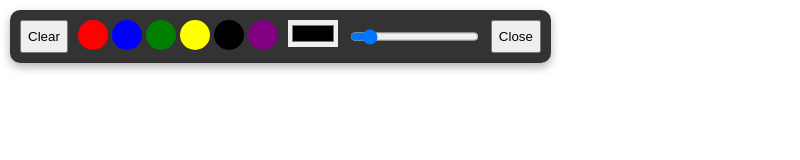
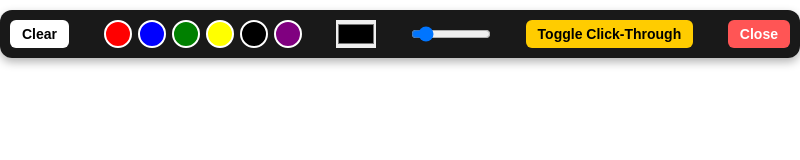
Before and after one commit to Sontara444/EpicPenTool, an Electron app: page index.html in a window 800 px wide. Drawn offline with Linux system fonts and the light colour scheme.

Commit message:
color palette added

```diff
--- a/index.html
+++ b/index.html
@@ -3,31 +3,35 @@
 <head>
     <meta charset="UTF-8">
     <meta name="viewport" content="width=device-width, initial-scale=1.0">
+    <meta http-equiv="Content-Security-Policy" content="default-src 'self'; style-src 'self' 'unsafe-inline'; script-src 'self' 'unsafe-inline'">
     <title>Epic Pen</title>
     <link rel="stylesheet" href="styles.css">
 </head>
 <body>
     <div id="toolbar">
-        <button onclick="clearCanvas()">Clear</button>
+        <button id="clearBtn">Clear</button>
 
         <!-- 🎨 Color Palette -->
         <div id="colorPalette">
-            <button class="color-btn" style="background: red;" onclick="changeColor('#ff0000')"></button>
-            <button class="color-btn" style="background: blue;" onclick="changeColor('#0000ff')"></button>
-            <button class="color-btn" style="background: green;" onclick="changeColor('#008000')"></button>
-            <button class="color-btn" style="background: yellow;" onclick="changeColor('#ffff00')"></button>
-            <button class="color-btn" style="background: black;" onclick="changeColor('#000000')"></button>
-            <button class="color-btn" style="background: purple;" onclick="changeColor('#800080')"></button>
+            <button class="color-btn" style="background: red;" data-color="#ff0000"></button>
+            <button class="color-btn" style="background: blue;" data-color="#0000ff"></button>
+            <button class="color-btn" style="background: green;" data-color="#008000"></button>
+            <button class="color-btn" style="background: yellow;" data-color="#ffff00"></button>
+            <button class="color-btn" style="background: black;" data-color="#000000"></button>
+            <button class="color-btn" style="background: purple;" data-color="#800080"></button>
         </div>
 
         <!-- 🎨 Custom Color Picker -->
-        <input type="color" id="colorPicker" onchange="changeColor(this.value)">
+        <input type="color" id="colorPicker">
 
         <!-- 🔧 Pen Size -->
-        <input type="range" id="sizePicker" min="1" max="10" value="2" onchange="changeSize(this.value)">
+        <input type="range" id="sizePicker" min="1" max="10" value="2">
+
+        <!-- 🔄 Click-Through Mode -->
+        <button id="clickThroughBtn">Toggle Click-Through</button>
 
         <!-- ❌ Close Button -->
-        <button onclick="closeApp()">Close</button>
+        <button id="closeBtn">Close</button>
     </div>
 
     <canvas id="drawCanvas"></canvas>
--- a/package.json
+++ b/package.json
@@ -11,7 +11,9 @@
   "description": "",
   "dependencies": {
     "canvas": "^3.1.0",
-    "electron": "^35.0.3",
     "electron-is-dev": "^3.0.1"
+  },
+  "devDependencies": {
+    "electron": "^35.0.3"
   }
 }
--- a/renderer.js
+++ b/renderer.js
@@ -3,55 +3,101 @@ const { ipcRenderer } = require("electron");
 const canvas = document.getElementById("drawCanvas");
 const ctx = canvas.getContext("2d");
 
+// Set initial canvas size
 canvas.width = window.innerWidth;
 canvas.height = window.innerHeight;
 
+// Variables
 let drawing = false;
 let penColor = "#ff0000";
 let penSize = 2;
+let clickThroughEnabled = false;
 
+// 🖌️ Start Drawing
 function startDraw(e) {
     drawing = true;
     draw(e);
 }
 
+// 🛑 Stop Drawing
 function endDraw() {
     drawing = false;
     ctx.beginPath();
 }
 
+// 🎨 Drawing Function
 function draw(e) {
     if (!drawing) return;
+
+    const x = e.clientX || e.touches?.[0]?.clientX;
+    const y = e.clientY || e.touches?.[0]?.clientY;
 
     ctx.lineWidth = penSize;
     ctx.lineCap = "round";
     ctx.strokeStyle = penColor;
 
-    ctx.lineTo(e.clientX, e.clientY);
+    ctx.lineTo(x, y);
     ctx.stroke();
     ctx.beginPath();
-    ctx.moveTo(e.clientX, e.clientY);
+    ctx.moveTo(x, y);
 }
 
+// 🧹 Clear Canvas
 function clearCanvas() {
     ctx.clearRect(0, 0, canvas.width, canvas.height);
 }
 
+// 🎨 Change Pen Color
 function changeColor(newColor) {
     penColor = newColor;
+    document.getElementById("colorPicker").value = newColor;
 }
 
+// 🔧 Change Pen Size
 function changeSize(newSize) {
     penSize = newSize;
 }
 
-// ✅ Fix: Properly send event to close app
-function closeApp() {
-    console.log("Close button clicked! Sending close request.");
-    ipcRenderer.send("close-app"); // Send event to main process
+function toggleClickThrough() {
+    clickThroughEnabled = !clickThroughEnabled;
+    ipcRenderer.send("toggle-click-through", clickThroughEnabled);
+
+    // Debugging logs
+    console.log("Sent click-through:", clickThroughEnabled);
+
+    // Update button UI (Optional)
+    const button = document.getElementById("clickThroughBtn");
+    button.textContent = clickThroughEnabled ? "Disable Click-Through" : "Enable Click-Through";
 }
 
-// ✅ Attach event listeners
+// ❌ Close App
+function closeApp() {
+    ipcRenderer.send("close-app");
+}
+
+// 🖱️ Attach Event Listeners
+document.getElementById("clearBtn").addEventListener("click", clearCanvas);
+document.getElementById("colorPicker").addEventListener("input", (e) => changeColor(e.target.value));
+document.getElementById("sizePicker").addEventListener("input", (e) => changeSize(e.target.value));
+document.getElementById("clickThroughBtn").addEventListener("click", toggleClickThrough);
+document.getElementById("closeBtn").addEventListener("click", closeApp);
+
+
+// Attach color change event to buttons
+document.querySelectorAll(".color-btn").forEach((button) => {
+    button.addEventListener("click", () => changeColor(button.dataset.color));
+});
+
+// 🖌️ Attach Drawing Events
 canvas.addEventListener("mousedown", startDraw);
 canvas.addEventListener("mouseup", endDraw);
 canvas.addEventListener("mousemove", draw);
+canvas.addEventListener("touchstart", startDraw);
+canvas.addEventListener("touchend", endDraw);
+canvas.addEventListener("touchmove", draw);
+
+// 🔄 Resize Canvas Dynamically
+window.addEventListener("resize", () => {
+    canvas.width = window.innerWidth;
+    canvas.height = window.innerHeight;
+});
--- a/styles.css
+++ b/styles.css
@@ -1,46 +1,192 @@
-body {
+/* 🔳 Reset & Global Styles */
+* {
     margin: 0;
-    overflow: hidden;
-    background: transparent;
+    padding: 0;
+    box-sizing: border-box;
 }
 
+body {
+    background: transparent;
+    overflow: hidden;
+    user-select: none;
+}
+
+/* 🎨 Toolbar Styling */
+#toolbar {
+    position: fixed;
+    top: 0;
+    left: 0;
+    width: 100%;
+    background: rgba(0, 0, 0, 0.85);
+    padding: 8px 15px;
+    display: flex;
+    align-items: center;
+    justify-content: space-between;
+    gap: 10px;
+    z-index: 1000;
+    box-shadow: 0px 4px 10px rgba(0, 0, 0, 0.3);
+}
+
+/* 🎨 Color Palette */
+#colorPalette {
+    display: flex;
+    gap: 6px;
+}
+
+/* 🎨 Color Buttons */
+.color-btn {
+    width: 28px;
+    height: 28px;
+    border-radius: 50%;
+    border: 2px solid white;
+    cursor: pointer;
+    transition: transform 0.2s, box-shadow 0.2s;
+}
+
+.color-btn:hover {
+    transform: scale(1.15);
+    box-shadow: 0px 0px 5px rgba(255, 255, 255, 0.5);
+}
+
+/* 🎨 Custom Color Picker */
+#colorPicker {
+    width: 40px;
+    height: 30px;
+    border: none;
+    cursor: pointer;
+}
+
+/* 🔧 Pen Size Slider */
+#sizePicker {
+    width: 120px;
+    cursor: pointer;
+}
+
+/* 🔄 Click-Through Button */
+#clickThroughBtn {
+    background: white;
+    border: none;
+    padding: 6px 12px;
+    border-radius: 6px;
+    font-size: 14px;
+    font-weight: bold;
+    cursor: pointer;
+    transition: background 0.2s, transform 0.2s;
+}
+
+#clickThroughBtn:hover {
+    background: #e0e0e0;
+    transform: scale(1.05);
+}
+
+/* ❌ Close Button */
+#closeBtn {
+    background: #ff5555;
+    color: white;
+    padding: 6px 12px;
+    border: none;
+    border-radius: 6px;
+    font-size: 14px;
+    font-weight: bold;
+    cursor: pointer;
+    transition: background 0.2s, transform 0.2s;
+}
+
+#closeBtn:hover {
+    background: #cc4444;
+    transform: scale(1.05);
+}
+
+/* 🔳 General Page Styling */
+* {
+    margin: 0;
+    padding: 0;
+    box-sizing: border-box;
+}
+
+body {
+    background: transparent; /* Ensures the background remains clear */
+    overflow: hidden; /* Prevents scrollbars */
+    user-select: none; /* Prevents accidental text selection */
+}
+
+/* 🎨 Toolbar Styling */
 #toolbar {
     position: absolute;
     top: 10px;
-    left: 10px;
-    background: rgba(0, 0, 0, 0.8);
+    left: 50%;
+    transform: translateX(-50%);
+    background: rgba(0, 0, 0, 0.9);
     padding: 10px;
-    border-radius: 10px;
+    border-radius: 12px;
     display: flex;
-    gap: 10px;
-    box-shadow: 0 4px 10px rgba(0, 0, 0, 0.3);
+    align-items: center;
+    gap: 8px;
+    z-index: 1000;
+    box-shadow: 0px 4px 10px rgba(0, 0, 0, 0.3);
 }
 
+/* 🖌️ Buttons Styling */
+button {
+    background: #fff;
+    border: none;
+    padding: 6px 12px;
+    border-radius: 6px;
+    cursor: pointer;
+    font-size: 14px;
+    font-weight: bold;
+    transition: all 0.2s ease-in-out;
+}
+
+button:hover {
+    background: #ddd;
+}
+
+/* 🎨 Color Palette Buttons */
 .color-btn {
-    width: 30px;
-    height: 30px;
-    border: none;
+    width: 28px;
+    height: 28px;
     border-radius: 50%;
+    border: 2px solid white;
     cursor: pointer;
-    transition: transform 0.2s ease, border 0.2s ease;
+    transition: transform 0.2s;
 }
 
 .color-btn:hover {
     transform: scale(1.1);
-    border: 2px solid white;
 }
 
-input[type="color"], input[type="range"] {
+/* 🎨 Custom Color Picker */
+#colorPicker {
+    width: 40px;
+    height: 28px;
+    border: none;
     cursor: pointer;
-    border: none;
-    outline: none;
 }
 
-canvas {
+/* 🔧 Pen Size Slider */
+#sizePicker {
+    width: 80px;
+    cursor: pointer;
+}
+
+/* 🔄 Click-Through Mode Button */
+#clickThroughBtn {
+    background: #ffcc00;
+}
+
+/* ❌ Close Button */
+#closeBtn {
+    background: #ff5555;
+    color: white;
+}
+
+
+/* 📜 Canvas */
+#drawCanvas {
     position: absolute;
     top: 0;
     left: 0;
     width: 100vw;
     height: 100vh;
-    cursor: crosshair;
 }
```
Also changed, not shown: main.js (+33 -6 lines), preload.js (+8 -0 lines).
